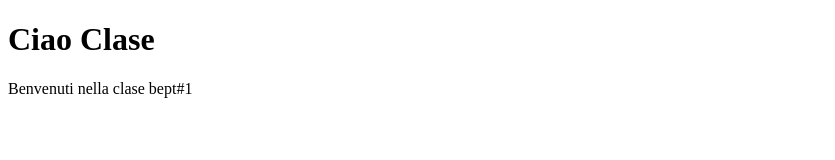
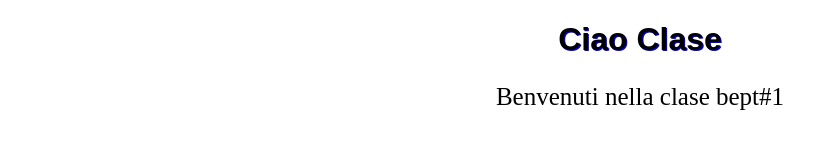
Before and after one commit to telcheno/htmlcss-hello, a plain HTML site: page index.html in a window 1280 px wide. Shown: the whole page, without its empty margins (0-835 px from the left). Drawn offline with Linux system fonts and the light colour scheme.

Commit message:
ADD: cambi index.html

```diff
--- a/index.html
+++ b/index.html
@@ -4,6 +4,7 @@
   <meta charset="UTF-8">
   <meta name="viewport" content="width=device-width, initial-scale=1.0">
   <title>Hello HTML</title>
+  <link rel="stylesheet" href="./scc/style.css">
 </head>
 <body>
   <h1>Ciao Clase</h1>
```
